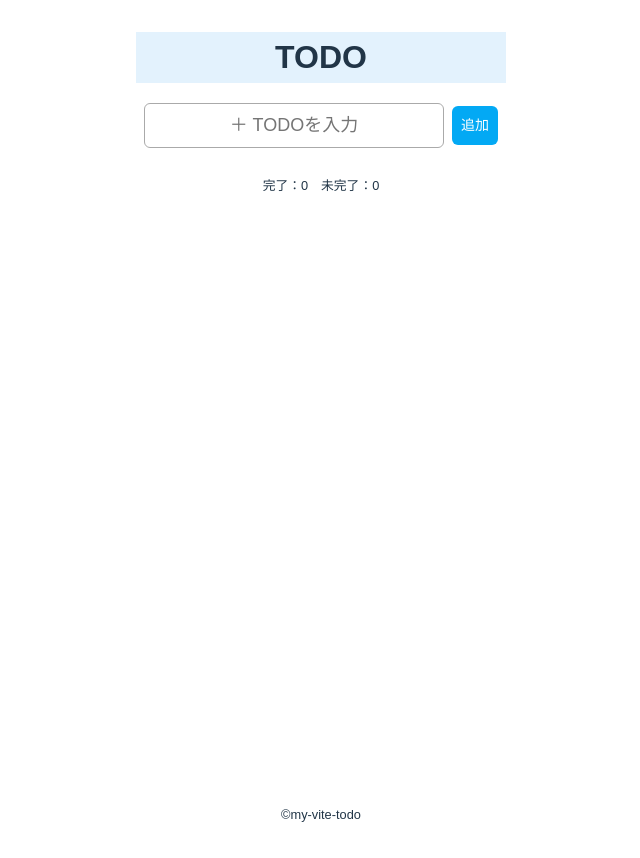
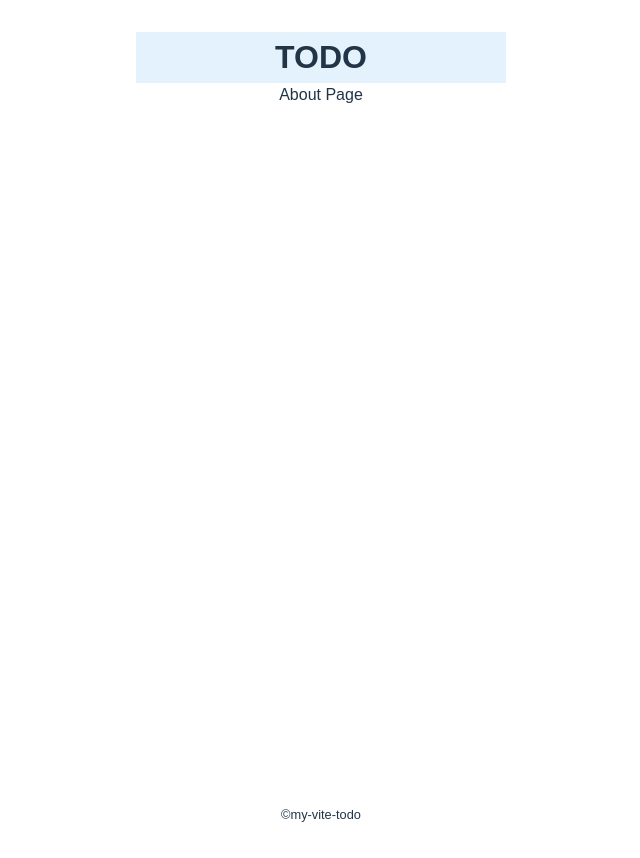
Before and after one commit to SekineNaoyuki/my-vite-todo, a Vue app: page /about in a window 1280 px wide. Shown: the top 858 px of the page, without its empty margins (319-959 px from the left). Built offline with nearby package versions, Linux system fonts and the light colour scheme.

Commit message:
ルート機能実装

```diff
--- a/package.json
+++ b/package.json
@@ -9,7 +9,8 @@
     "preview": "vite preview"
   },
   "dependencies": {
-    "vue": "^3.3.11"
+    "vue": "^3.3.11",
+    "vue-router": "^4.2.5"
   },
   "devDependencies": {
     "@vitejs/plugin-vue": "^4.5.2",
--- a/src/App.vue
+++ b/src/App.vue
@@ -1,13 +1,11 @@
 <script>
 import TheHeader from './components/TheHeader.vue';
 import TheFooter from './components/TheFooter.vue';
-import MainTodo from './components/MainTodo.vue';
 
 export default {
   components: {
     TheHeader,
     TheFooter,
-    MainTodo,
   },
 };
 </script>
@@ -15,7 +13,7 @@ export default {
 <template>
   <div class="wrap">
     <TheHeader />
-    <main class="main"><MainTodo /></main>
+    <main class="main"><router-view /></main>
     <TheFooter />
   </div>
 </template>
--- /dev/null
+++ b/src/pages/About.vue
@@ -0,0 +1,3 @@
+<template>
+  <div>About Page</div>
+</template>
--- /dev/null
+++ b/src/router/index.js
@@ -0,0 +1,28 @@
+import { createRouter, createWebHistory } from 'vue-router';
+import MainTodo from '/src/pages/MainTodo.vue';
+import About from '/src/pages/About.vue';
+
+const routes = [
+  {
+    path: '/',
+    name: 'Top',
+    component: MainTodo,
+  },
+  {
+    path: '/mainTodo',
+    name: 'MainTodo',
+    component: MainTodo,
+  },
+  {
+    path: '/about',
+    name: 'About',
+    component: About,
+  },
+];
+
+const router = createRouter({
+  history: createWebHistory(),
+  routes,
+});
+
+export default router;
```
Also changed, not shown: src/main.js (+5 -4 lines), src/pages/MainTodo.vue (renamed from src/components/MainTodo.vue), 1 other file (tests, documents, lock files or other folders).
